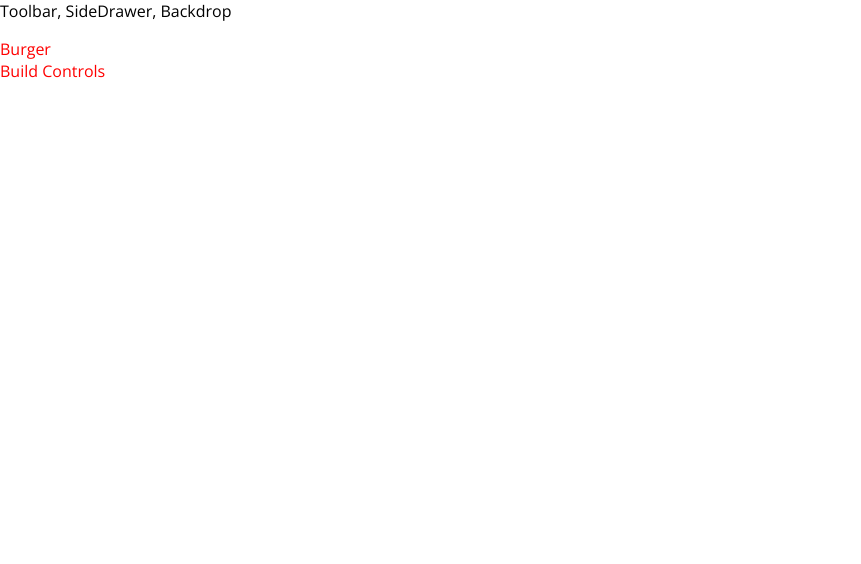
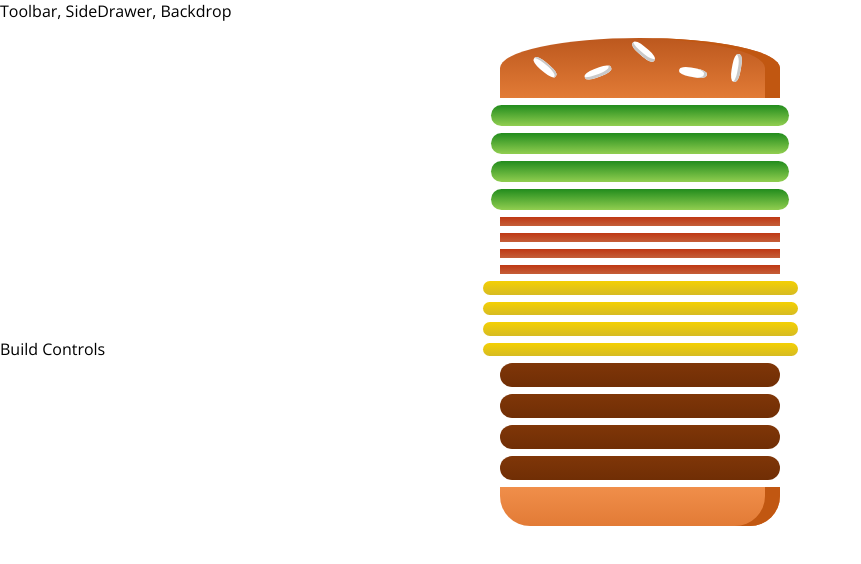
Before and after one commit to D-Pakamore/burger, a React app: page / in a window 1280 px wide. Shown: the top 564 px of the page, without its empty margins (0-861 px from the left). Built offline with nearby package versions, Linux system fonts and the light colour scheme.

Commit message:
latest commit

```diff
--- a/package.json
+++ b/package.json
@@ -53,6 +53,7 @@
     "postcss-preset-env": "6.7.0",
     "postcss-safe-parser": "5.0.2",
     "prompts": "2.4.0",
+    "prop-types": "^15.7.2",
     "react": "^17.0.2",
     "react-app-polyfill": "^2.0.0",
     "react-dev-utils": "^11.0.3",
--- /dev/null
+++ b/src/components/Burger/Burger.module.css
@@ -0,0 +1,30 @@
+.Burger {
+  width: 100%;
+  margin: auto;
+  height: 250px;
+  /* overflow: scroll; */
+  text-align: center;
+  font-weight: bold;
+  font-size: 1.2rem;
+}
+
+@media (min-width: 1000px) and (min-height: 700px) {
+  .Burger {
+    width: 700px;
+    height: 600px;
+  }
+}
+
+@media (min-width: 500px) and (min-height: 401px) {
+  .Burger {
+    width: 450px;
+    height: 400px;
+  }
+}
+
+@media (min-width: 500px) and (min-height: 400px) {
+  .Burger {
+    width: 350px;
+    height: 300px;
+  }
+}
--- /dev/null
+++ b/src/components/Burger/Burger.tsx
@@ -0,0 +1,25 @@
+import React from "react";
+import classes from './Burger.module.css';
+import BurgerIngredient from "./BurgerIngredient/BurgerIngredient";
+
+interface TheseProps {
+  ingredients: object;
+}
+
+const burger = (props: TheseProps) => {
+  const transformedIngredients = Object.keys(props.ingredients)
+  .map(igKey => {
+    return [...Array(Object.keys(props.ingredients).length)].map((_, i) => {
+      return <BurgerIngredient key={igKey + i} type={igKey}/>;
+    })
+  });
+  return (
+    <div className={classes.Burger}>
+      <BurgerIngredient type={"bread-top"}/>
+        {transformedIngredients}
+      <BurgerIngredient type={"bread-bottom"}/>
+    </div>
+  );
+};
+
+export default burger;
--- /dev/null
+++ b/src/components/Burger/BurgerIngredient/BurgerIngredient.module.css
@@ -0,0 +1,113 @@
+.BreadBottom {
+  height: 13%;
+  width: 80%;
+  background: linear-gradient(#F08E4A, #e27b36);
+  border-radius: 0 0 30px 30px;
+  box-shadow: inset -15px 0 #c15711;
+  margin: 2% auto;
+}
+
+.BreadTop {
+  height: 20%;
+  width: 80%;
+  background: linear-gradient(#bc581e, #e27b36);
+  border-radius: 50% 50% 0 0;
+  box-shadow: inset -15px 0 #c15711;
+  margin: 2% auto;
+  position: relative;
+}
+
+.Seeds1 {
+  width: 10%;
+  height: 15%;
+  position: absolute;
+  background-color: white;
+  left: 30%;
+  top: 50%;
+  border-radius: 40%;
+  transform: rotate(-20deg);
+  box-shadow: inset -2px -3px #c9c9c9;
+}
+
+.Seeds1:after {
+  content: "";
+  width: 100%;
+  height: 100%;
+  position: absolute;
+  background-color: white;
+  left: -170%;
+  top: -260%;
+  border-radius: 40%;
+  transform: rotate(60deg);
+  box-shadow: inset -1px 2px #c9c9c9;
+}
+
+.Seeds1:before {
+  content: "";
+  width: 100%;
+  height: 100%;
+  position: absolute;
+  background-color: white;
+  left: 180%;
+  top: -50%;
+  border-radius: 40%;
+  transform: rotate(60deg);
+  box-shadow: inset -1px -3px #c9c9c9;
+}
+
+.Seeds2 {
+  width: 10%;
+  height: 15%;
+  position: absolute;
+  background-color: white;
+  left: 64%;
+  top: 50%;
+  border-radius: 40%;
+  transform: rotate(10deg);
+  box-shadow: inset -3px 0 #c9c9c9;
+}
+
+.Seeds2:before {
+  content: "";
+  width: 100%;
+  height: 100%;
+  position: absolute;
+  background-color: white;
+  left: 150%;
+  top: -130%;
+  border-radius: 40%;
+  transform: rotate(90deg);
+  box-shadow: inset 1px 3px #c9c9c9;
+}
+
+
+.Meat {
+  width: 80%;
+  height: 8%;
+  background: linear-gradient(#7f3608, #702e05);
+  margin: 2% auto;
+  border-radius: 15px;
+}
+
+.Cheese {
+  width: 90%;
+  height: 4.5%;
+  margin: 2% auto;
+  background: linear-gradient(#f4d004, #d6bb22);
+  border-radius: 20px;
+}
+
+.Salad {
+  width: 85%;
+  height: 7%;
+  margin: 2% auto;
+  background: linear-gradient(#228c1d, #91ce50);
+  border-radius: 20px;
+}
+
+.Bacon {
+  width: 80%;
+  height: 3%;
+  background: linear-gradient(#bf3813, #c45e38);
+  margin: 2% auto;
+}
--- /dev/null
+++ b/src/components/Burger/BurgerIngredient/BurgerIngredient.tsx
@@ -0,0 +1,39 @@
+import classes from "./BurgerIngredient.module.css";
+
+// interface BurgIngredInterf {
+//   (props: String): React.ReactElement;
+// }
+
+interface BurgerProps {
+  type: string;
+}
+
+const BurgerIngredient = (props: BurgerProps): React.ReactElement | null => {
+  let ingredient: React.ReactElement | null;
+
+  switch (props.type) {
+    case "bread-bottom":
+      return ingredient = <div className={classes.BreadBottom}></div>;
+    case "bread-top":
+      return ingredient = (
+        <div className={classes.BreadTop}>
+          <div className={classes.Seeds1}></div>
+          <div className={classes.Seeds2}></div>
+        </div>
+      );
+    case "meat":
+      return ingredient = <div className={classes.Meat}></div>;
+    case "cheese":
+      return ingredient = <div className={classes.Cheese}></div>;
+    case "salad":
+      return ingredient = <div className={classes.Salad}></div>;
+    case "bacon":
+      return ingredient = <div className={classes.Bacon}></div>;
+    default:
+      return ingredient = null;
+
+  }
+
+};
+
+export default BurgerIngredient;
--- a/src/components/Layout/LayoutStyle.module.css
+++ b/src/components/Layout/LayoutStyle.module.css
@@ -1,4 +1,3 @@
 .content {
   margin-top: 16px;
-  color: red;
 }
--- a/src/containers/BurgerBuilder/BurgerBuilder.tsx
+++ b/src/containers/BurgerBuilder/BurgerBuilder.tsx
@@ -1,12 +1,22 @@
 import React from "react";
 import { Component } from "react";
 import MyAux from "../../hoc/MyAux";
+import Burger from "../../components/Burger/Burger";
 
 class BurgerBuilder extends Component {
+
+  state = {
+    ingredients: {
+      salad: 1,
+      bacon: 1,
+      cheese: 2,
+      meat: 2
+    }
+  }
   render () {
     return (
       <MyAux>
-        <div>Burger</div>
+        <Burger ingredients={this.state.ingredients}/>
         <div>Build Controls</div>
       </MyAux>
     );
```
Also changed, not shown: 1 other file (tests, documents, lock files or other folders).
